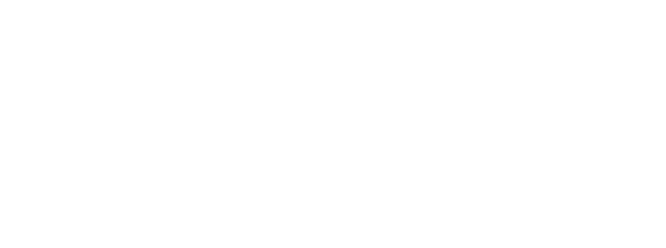
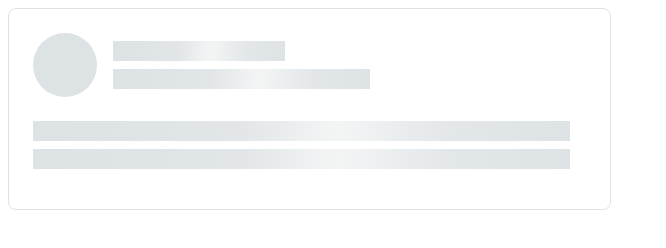
Before and after one commit to js-tasks-ru/htmlcss-20211125_9146840329, a website: page 04-lection2/02-skeleton/index.html in a window 1280 px wide. Shown: the whole page, without its empty margins (0-666 px from the left). Drawn offline with Linux system fonts and the light colour scheme.

Commit message:
начальный вариан, не нравится фиксированный размер у верхнего текста

```diff
--- a/04-lection2/02-skeleton/index.html
+++ b/04-lection2/02-skeleton/index.html
@@ -6,6 +6,16 @@
         <link rel="stylesheet" href="./skeleton.css">
     </head>
     <body>
-
+        <div class="skeleton">
+            <div class="skeleton__top">
+                <div class="skeleton__img"></div>
+                <div class="skeleton__right">
+                    <div class="skeleton__text skeleton__text--top"></div>
+                    <div class="skeleton__text skeleton__text--bottom"></div>
+                </div>
+            </div>
+            <div class="skeleton__text"></div>
+            <div class="skeleton__text"></div>
+        </div>
     </body>
 </html>
--- a/04-lection2/02-skeleton/skeleton.css
+++ b/04-lection2/02-skeleton/skeleton.css
@@ -0,0 +1,38 @@
+.skeleton {
+    max-width: 537px;
+    border: 1px solid var(--grey-2);
+    border-radius: 8px;
+    padding: 24px 40px 32px 24px;
+}
+
+.skeleton__top  {
+    display: flex;
+}
+
+.skeleton__right{
+    padding-top: 8px;
+}
+
+.skeleton__img  {
+    flex-shrink: 0;
+    width: 64px;
+    height: 64px;
+    background-color: var(--grey-2);
+    border-radius: 50%;
+    margin-bottom: 24px;
+    margin-right: 16px;
+}
+
+.skeleton__text {
+    width: 100%;
+    height: 20px;
+    margin-bottom: 8px;
+    background: linear-gradient(92.51deg, #DDE2E5 6.44%, #E2E6E8 38.47%, #F3F5F5 56.48%, #E3E7EA 77.5%, #DDE2E5 102.52%);
+}
+
+.skeleton__text--top{
+    width: 172px;
+}
+.skeleton__text--bottom{
+    width: 257px;
+}
```
